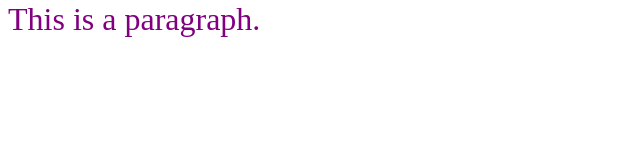
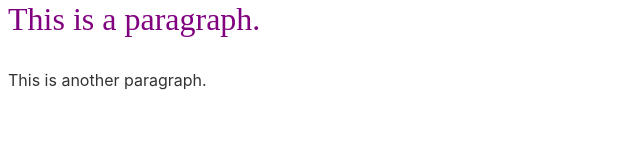
Before and after one commit to dennybiasiolli/svelte-tests, a Svelte app: page / in a window 1280 px wide. Shown: the part 141-300 px from the top of the page, without its empty margins (0-640 px from the left). Built offline with nearby package versions, Linux system fonts and the light colour scheme.

Commit message:
adding nested component

```diff
--- a/src/App.svelte
+++ b/src/App.svelte
@@ -1,4 +1,6 @@
 <script>
+import Nested from './components/Nested.svelte';
+
 let name = 'world';
 let src = 'favicon.png';
 </script>
@@ -6,6 +8,7 @@ let src = 'favicon.png';
 <h1>Hello {name}!</h1>
 <img src={src} alt="A man dances" />
 <p class="custom-1">This is a paragraph.</p>
+<Nested />
 
 <style>
 p.custom-1 {
--- /dev/null
+++ b/src/components/Nested.svelte
@@ -0,0 +1 @@
+<p>This is another paragraph.</p>
```
